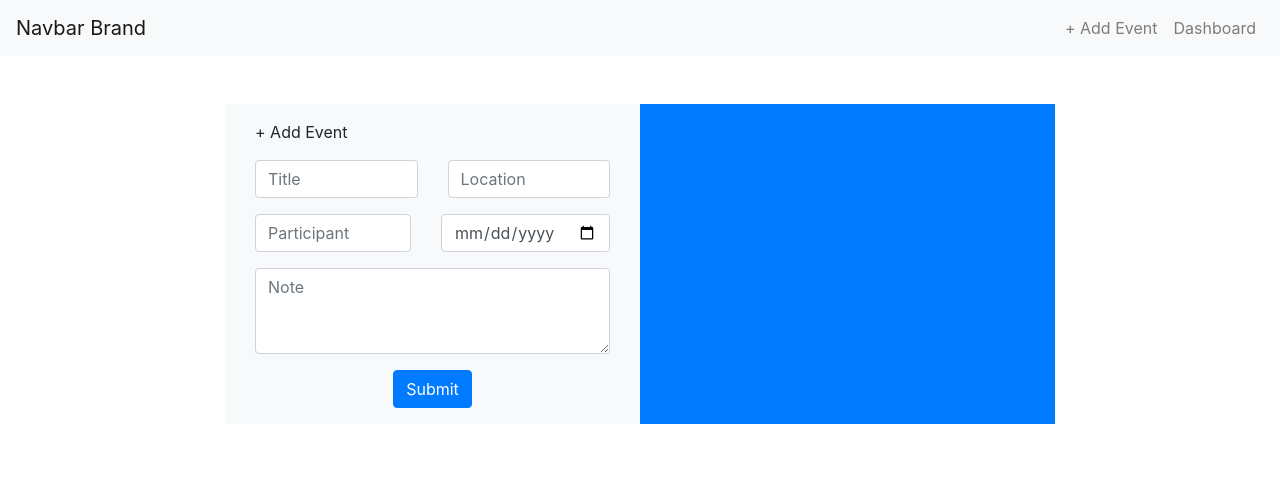
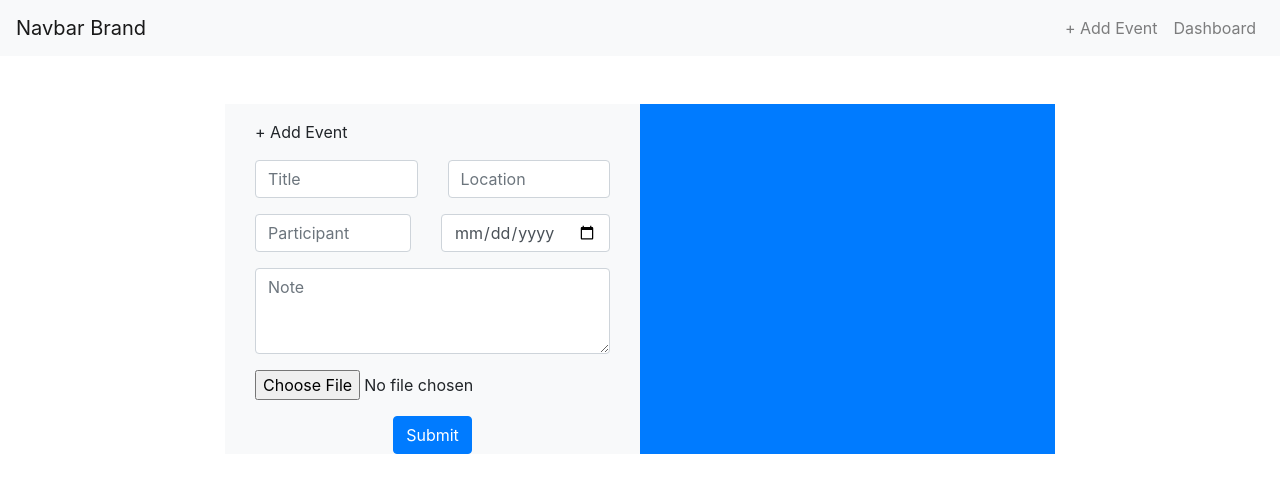
Before and after one commit to abamakbar07/NashtaGlobalUtama, a React (Create React App) app in the folder client/: page /add-event in a window 1280 px wide. Shown: the top 492 px of the page. Built offline with nearby package versions, Linux system fonts and the light colour scheme.

Commit message:
Setup form add newTask

```diff
--- a/client/src/pages/form/FormAddEvent.js
+++ b/client/src/pages/form/FormAddEvent.js
@@ -1,5 +1,6 @@
 import React, { useState } from 'react'
 import { Card, Col, Row, Form, Button, Container } from 'react-bootstrap';
+import { API } from '../../config/api'
 
 const FormAddEvent = () => {
   const [form, setForm] = useState({})
@@ -10,6 +11,20 @@ const FormAddEvent = () => {
         ...form,
         [field]: value,
     });
+
+    if (!!errors[field])
+      setErrors({
+        ...errors,
+        [field]: null,
+      });
+  };
+
+  const setPictureField = (field, value) => {
+    setForm({
+        ...form,
+        [field]: value,
+    });
+
     if (!!errors[field])
       setErrors({
         ...errors,
@@ -18,7 +33,7 @@ const FormAddEvent = () => {
   };
 
   const findFormErrors = () => {
-     const { title, location, date, participant, note } = form;
+    const { title, location, date, participant, note, picture } = form;
     const newErrors = {};
 
     if (!title || title === "") newErrors.title = "cannot be blank!";
@@ -32,16 +47,35 @@ const FormAddEvent = () => {
     if (!note || note === "") newErrors.note = "cannot be blank!";
     else if (note.length < 50) newErrors.note = "note is too short!";
 
+    if (!picture || picture === "") newErrors.picture = "upload picture task!";
+
     return newErrors;
   };
 
   const handleSubmit = (e) => {
     e.preventDefault();
     const newErrors = findFormErrors();
+
+    const newForm = new FormData();
+
+    newForm.append("title", form.title);
+    newForm.append("location", form.location);
+    newForm.append("date", form.date);
+    newForm.append("participant", form.participant);
+    newForm.append("note", form.note);
+    newForm.append("picture", form.picture);
+
+    const config = {
+      header: {
+        "Content-Type": "multipart/form-data",
+      },
+    };
+
     if (Object.keys(newErrors).length > 0) {
       setErrors(newErrors);
+
     } else {
-         alert("Thank you for your feedback!");
+      API.post(`/task`, newForm, config).then((res) => alert(`Thank you for your feedback! ${res.data}`))
     }
   };
 
@@ -54,10 +88,11 @@ const FormAddEvent = () => {
             <Col className="bg-light" md={6}>
               <Container className="pt-3">
                 <div className="text-left pb-3">+ Add Event</div>
-                 <Form.Group onSubmit={(e) => handleSubmit(e)}>
+                <Form onSubmit={(e) => handleSubmit(e)}>
                   <Form.Group as={Row}>
                     <Col>
                       <Form.Control
+                        name="Title"
                         type="text"
                         placeholder="Title"
                         onChange={(e) => setField("title", e.target.value)}
@@ -69,6 +104,7 @@ const FormAddEvent = () => {
                     </Col>
                     <Col>
                       <Form.Control
+                        name="Location"
                         type="text"
                         placeholder="Location"
                         onChange={(e) => setField("location", e.target.value)}
@@ -82,6 +118,7 @@ const FormAddEvent = () => {
                   <Form.Group as={Row}>
                     <Col>
                       <Form.Control
+                        name="Participant"
                         type="text"
                         placeholder="Participant"
                         onChange={(e) =>
@@ -95,6 +132,7 @@ const FormAddEvent = () => {
                     </Col>
                     <Col>
                       <Form.Control
+                        name="Date"
                         type="date"
                         placeholder="Date"
                         onChange={(e) => setField("date", e.target.value)}
@@ -107,6 +145,7 @@ const FormAddEvent = () => {
                   </Form.Group>
                   <Form.Group>
                     <Form.Control
+                      name="Note"
                       as="textarea"
                       placeholder="Note"
                       rows={3}
@@ -117,14 +156,25 @@ const FormAddEvent = () => {
                       {errors.note}
                     </Form.Control.Feedback>
                   </Form.Group>
+                  <Form.Group>
+                    <Form.File
+                      name="Picture"
+                      id="exampleFormControlFile1"
+                      onChange={(e) => setPictureField("picture", e.target.files[0])}
+                      isInvalid={!!errors.picture}
+                      feedback={errors.picture}
+                    />
+                  </Form.Group>
 
                   <Button variant="primary" type="submit">
                     Submit
                   </Button>
-                 </Form.Group>
+                </Form>
               </Container>
             </Col>
-             <Col className="bg-primary" md={6}></Col>
+            <Col className="bg-primary" md={6}>
+              {/* {JSON.stringify(form)} */}
+            </Col>
           </Row>
         </Card>
       </Row>
```
Lines whose indentation alone changed are shown as unchanged.
